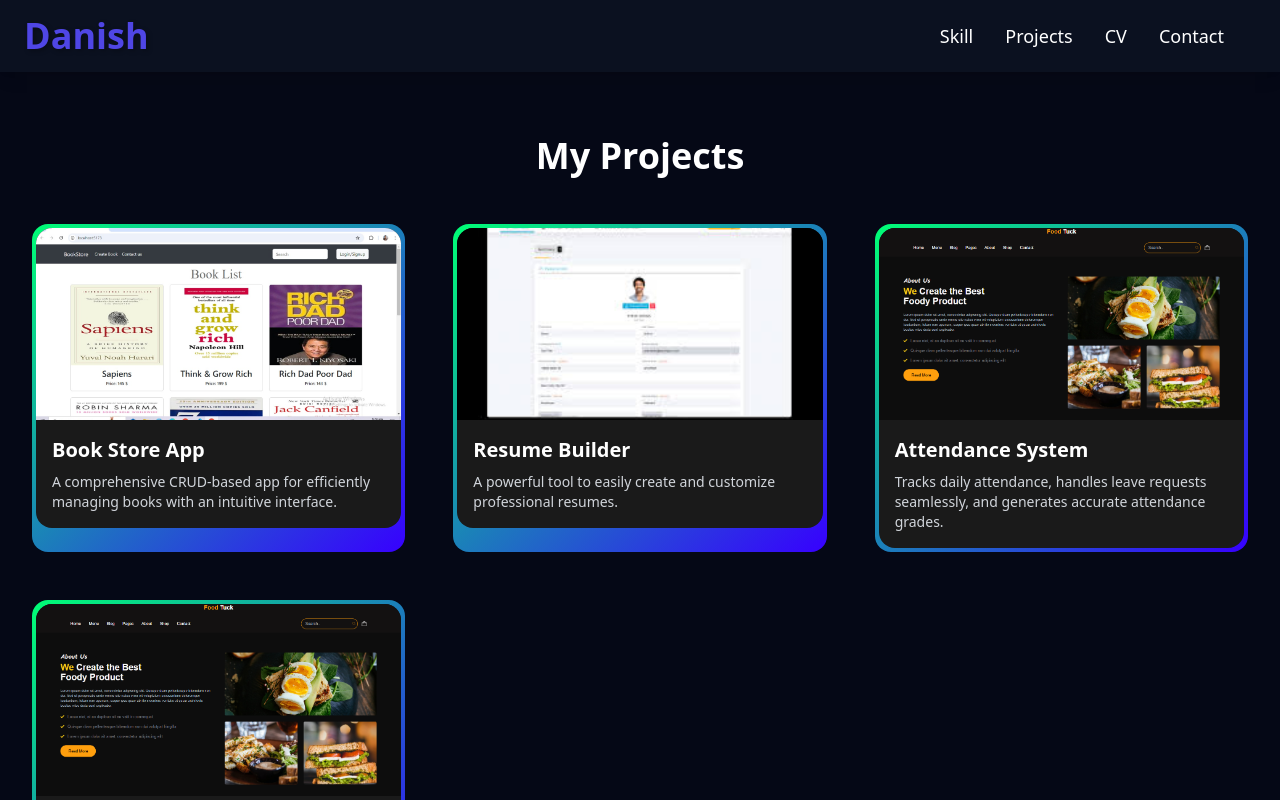
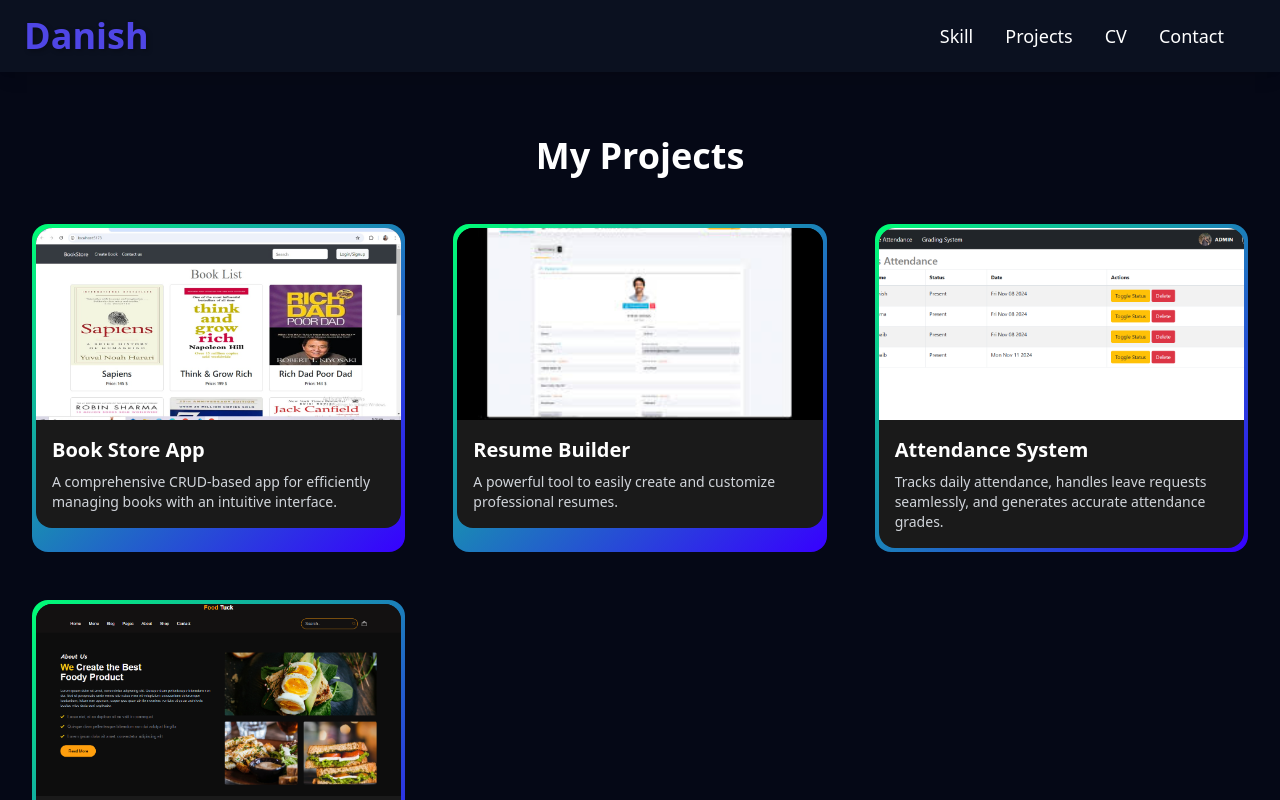
Before and after one commit to m-dani-sh/portfolio-web, a Next.js app: page /project in a window 1280 px wide. Shown: the top 800 px of the page. Built offline with nearby package versions, Linux system fonts and the light colour scheme.

Commit message:
image correction

```diff
--- a/src/app/project/page.tsx
+++ b/src/app/project/page.tsx
@@ -24,7 +24,7 @@ const projects = [
     title: "Attendance System",
     description:
       "Tracks daily attendance, handles leave requests seamlessly, and generates accurate attendance grades.",
-    image: "./resturant-sysem.png",
+    image: "./attendence.png",
   },
   {
     id: 4,
```
